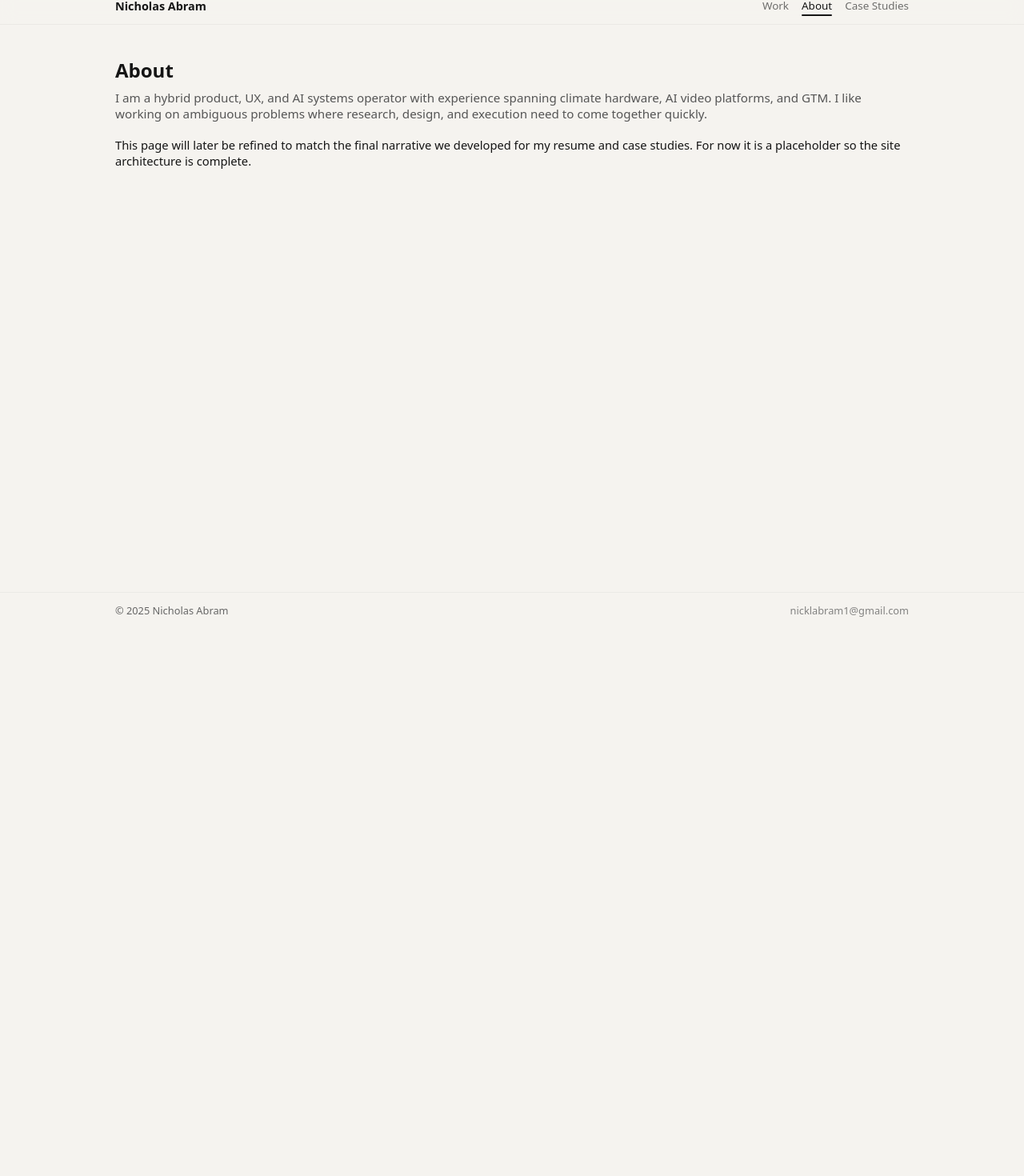
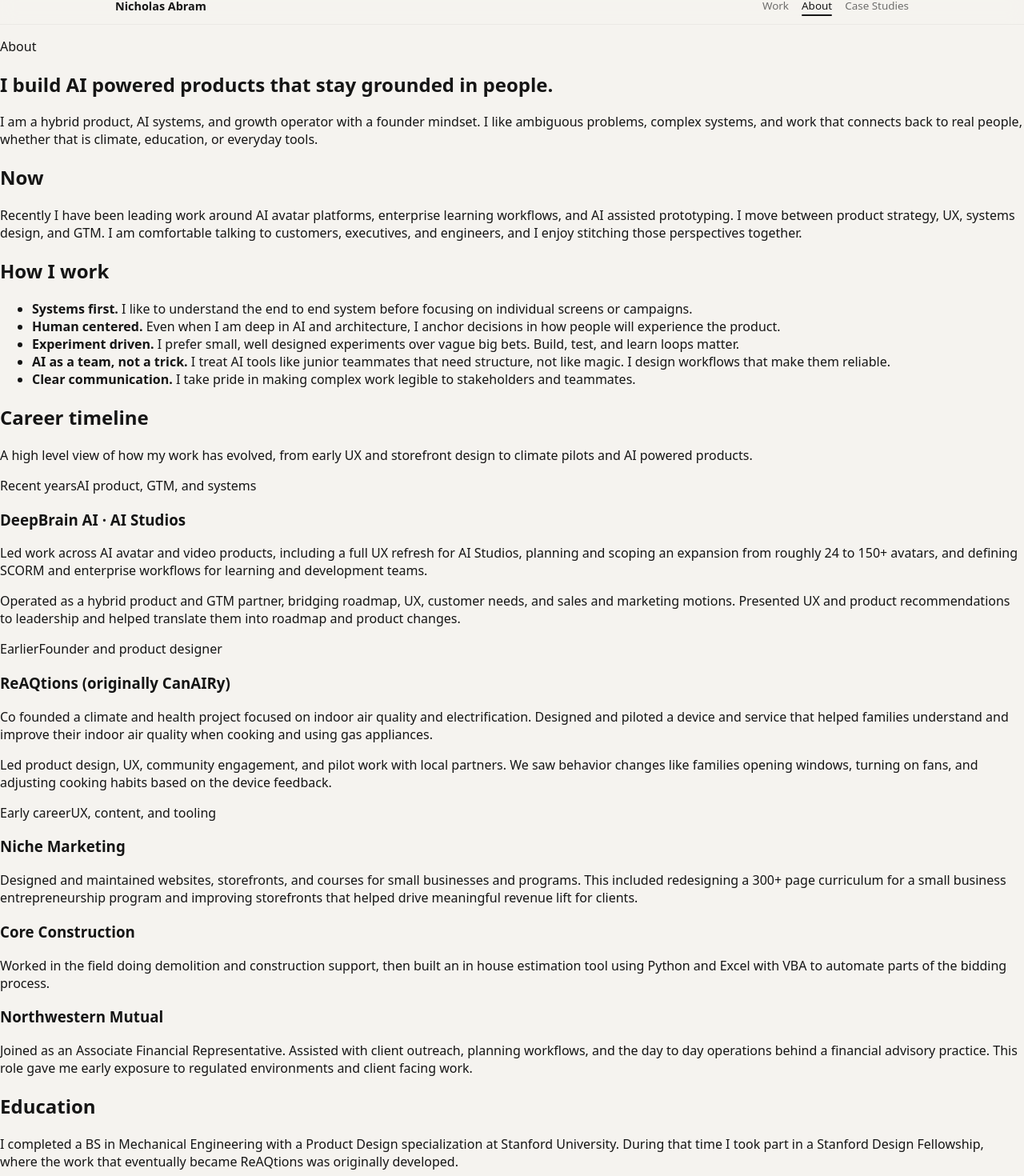
Before and after one commit to nabram/nick-portfolio, a React (Vite) app: page /about in a window 1280 px wide. Shown: the part 15-1485 px from the top of the page at 80% size. Before the commit the page ends 800 px from the top, so only its background shows below. Built offline with nearby package versions, Linux system fonts and the light colour scheme.

Commit message:
Update narrative for about and home page

```diff
--- a/src/pages/About.jsx
+++ b/src/pages/About.jsx
@@ -1,31 +1,163 @@
 import React from "react";
 import { usePageMeta } from "../hooks/usePageMeta";
 
-
 export const About = () => {
-    usePageMeta({
+  usePageMeta({
     title: "About · Nicholas Abram",
     description:
-      "Learn more about Nicholas Abram, a hybrid product, UX, and AI systems operator with experience across DeepBrain AI, ReAQtions, and digital product work.",
-    });
+      "Hybrid product, AI systems, and growth operator with a founder mindset. Timeline, principles, and how I work.",
+  });
 
-    return (
-    <div className="page">
-      <section className="page-header">
-        <h1>About</h1>
+  return (
+    <main className="about">
+      {/* Hero */}
+      <section className="about-hero">
+        <div className="about-hero-text">
+          <p className="about-eyebrow">About</p>
+          <h1 className="about-title">
+            I build AI powered products that stay grounded in people.
+          </h1>
+          <p className="about-subtitle">
+            I am a hybrid product, AI systems, and growth operator with a founder mindset.
+            I like ambiguous problems, complex systems, and work that connects back to
+            real people, whether that is climate, education, or everyday tools.
+          </p>
+        </div>
+      </section>
+
+      {/* Now and how I work */}
+      <section className="about-section">
+        <h2>Now</h2>
         <p>
-          I am a hybrid product, UX, and AI systems operator with experience spanning
-          climate hardware, AI video platforms, and GTM. I like working on ambiguous
-          problems where research, design, and execution need to come together quickly.
+          Recently I have been leading work around AI avatar platforms, enterprise learning
+          workflows, and AI assisted prototyping. I move between product strategy, UX,
+          systems design, and GTM. I am comfortable talking to customers, executives, and
+          engineers, and I enjoy stitching those perspectives together.
         </p>
       </section>
-      <section className="page-body">
+
+      <section className="about-section">
+        <h2>How I work</h2>
+        <ul className="about-list">
+          <li>
+            <strong>Systems first.</strong> I like to understand the end to end system
+            before focusing on individual screens or campaigns.
+          </li>
+          <li>
+            <strong>Human centered.</strong> Even when I am deep in AI and architecture, I
+            anchor decisions in how people will experience the product.
+          </li>
+          <li>
+            <strong>Experiment driven.</strong> I prefer small, well designed experiments
+            over vague big bets. Build, test, and learn loops matter.
+          </li>
+          <li>
+            <strong>AI as a team, not a trick.</strong> I treat AI tools like junior
+            teammates that need structure, not like magic. I design workflows that make
+            them reliable.
+          </li>
+          <li>
+            <strong>Clear communication.</strong> I take pride in making complex work
+            legible to stakeholders and teammates.
+          </li>
+        </ul>
+      </section>
+
+      {/* Career timeline */}
+      <section className="about-section">
+        <h2>Career timeline</h2>
+        <p className="about-section-intro">
+          A high level view of how my work has evolved, from early UX and storefront
+          design to climate pilots and AI powered products.
+        </p>
+
+        <div className="timeline">
+          <div className="timeline-item">
+            <div className="timeline-meta">
+              <span className="timeline-period">Recent years</span>
+              <span className="timeline-role">AI product, GTM, and systems</span>
+            </div>
+            <div className="timeline-body">
+              <h3>DeepBrain AI · AI Studios</h3>
+              <p>
+                Led work across AI avatar and video products, including a full UX refresh
+                for AI Studios, planning and scoping an expansion from roughly 24 to 150+
+                avatars, and defining SCORM and enterprise workflows for learning and
+                development teams.
+              </p>
+              <p>
+                Operated as a hybrid product and GTM partner, bridging roadmap, UX,
+                customer needs, and sales and marketing motions. Presented UX and product
+                recommendations to leadership and helped translate them into roadmap and
+                product changes.
+              </p>
+            </div>
+          </div>
+
+          <div className="timeline-item">
+            <div className="timeline-meta">
+              <span className="timeline-period">Earlier</span>
+              <span className="timeline-role">Founder and product designer</span>
+            </div>
+            <div className="timeline-body">
+              <h3>ReAQtions (originally CanAIRy)</h3>
+              <p>
+                Co founded a climate and health project focused on indoor air quality and
+                electrification. Designed and piloted a device and service that helped
+                families understand and improve their indoor air quality when cooking and
+                using gas appliances.
+              </p>
+              <p>
+                Led product design, UX, community engagement, and pilot work with local
+                partners. We saw behavior changes like families opening windows, turning
+                on fans, and adjusting cooking habits based on the device feedback.
+              </p>
+            </div>
+          </div>
+
+          <div className="timeline-item">
+            <div className="timeline-meta">
+              <span className="timeline-period">Early career</span>
+              <span className="timeline-role">UX, content, and tooling</span>
+            </div>
+            <div className="timeline-body">
+              <h3>Niche Marketing</h3>
+              <p>
+                Designed and maintained websites, storefronts, and courses for small
+                businesses and programs. This included redesigning a 300+ page curriculum
+                for a small business entrepreneurship program and improving storefronts
+                that helped drive meaningful revenue lift for clients.
+              </p>
+
+              <h3>Core Construction</h3>
+              <p>
+                Worked in the field doing demolition and construction support, then built
+                an in house estimation tool using Python and Excel with VBA to automate
+                parts of the bidding process.
+              </p>
+
+              <h3>Northwestern Mutual</h3>
+              <p>
+                Joined as an Associate Financial Representative. Assisted with client
+                outreach, planning workflows, and the day to day operations behind a
+                financial advisory practice. This role gave me early exposure to regulated
+                environments and client facing work.
+              </p>
+            </div>
+          </div>
+        </div>
+      </section>
+
+      {/* Education */}
+      <section className="about-section">
+        <h2>Education</h2>
         <p>
-          This page will later be refined to match the final narrative we developed for my
-          resume and case studies. For now it is a placeholder so the site architecture is
-          complete.
+          I completed a BS in Mechanical Engineering with a Product Design specialization
+          at Stanford University. During that time I took part in a Stanford Design
+          Fellowship, where the work that eventually became ReAQtions was originally
+          developed.
         </p>
       </section>
-    </div>
+    </main>
   );
 };
--- a/src/pages/Home.jsx
+++ b/src/pages/Home.jsx
@@ -1,58 +1,122 @@
 import React from "react";
+import { Link } from "react-router-dom";
 
-import { Link } from "react-router-dom";
 import { ProjectTileAIStudios } from "../components/cards/ProjectTileAIStudios";
 import { ProjectTileReAQtions } from "../components/cards/ProjectTileReAQtions";
 import { ProjectTileAvatars } from "../components/cards/ProjectTileAvatars";
 import { ProjectTileAIProductivitySystem } from "../components/cards/ProjectTileAIProductivitySystem";
-
+import { ProjectTileSCORM } from "../components/cards/ProjectTileSCORM"; // make sure this exists
 
 import { usePageMeta } from "../hooks/usePageMeta";
 
-
 export const Home = () => {
-
   usePageMeta({
-    title: "Nicholas Abram · Product, UX, and AI Systems",
+    title: "Nicholas Abram · Product, AI Systems, and Growth",
     description:
-      "Portfolio of Nicholas Abram, a hybrid product, UX, and AI systems operator working across AI video, climate hardware, and GTM.",
+      "Hybrid product, AI systems, and growth operator. I design and ship AI powered products, from avatar platforms to climate pilots.",
   });
 
   return (
-    <div className="home">
+    <main className="home">
+      {/* Hero */}
       <section className="home-hero">
-        <p className="home-eyebrow">Product · UX · AI Systems</p>
+        <p className="home-eyebrow">Product · AI Systems · Growth</p>
         <h1 className="home-title">
-          I design and ship products at the intersection of AI, UX, and growth.
+          I design and ship AI powered products, from climate pilots to enterprise tools.
         </h1>
         <p className="home-subtitle">
-          Hybrid product and UX operator with founder experience. I work across research,
-          workflows, and GTM to turn complex systems into interfaces people can actually use.
+          Hybrid product and AI systems operator with a founder mindset. I work across
+          UX, workflows, and GTM to turn complex systems into interfaces people can
+          actually use.
         </p>
+
+        <div className="home-meta-row">
+          <div className="home-meta-item">
+            <div className="home-meta-label">Now</div>
+            <span className="home-meta-value">
+              AI avatar and video platforms, enterprise learning, and AI assisted
+              prototyping.
+            </span>
+          </div>
+          <div className="home-meta-item">
+            <div className="home-meta-label">Focus</div>
+            <span className="home-meta-value">
+              AI product, GTM systems, rapid prototyping, climate and education.
+            </span>
+          </div>
+        </div>
+
+        <div className="home-cta-row">
+          <Link to="/case-studies" className="btn btn-primary">
+            View selected work
+          </Link>
+          <Link to="/about" className="btn btn-secondary">
+            About and timeline
+          </Link>
+        </div>
       </section>
 
+      {/* Positioning / how I create value */}
+      <section className="home-section">
+        <h2 className="home-section-title">How I create value</h2>
+        <div className="home-pillars">
+          <article className="pillar-card">
+            <h3>AI product and UX</h3>
+            <p>
+              I shape AI powered products end to end. I care about flows, edge cases, and
+              how features translate into real retention and usage, not just demos.
+            </p>
+          </article>
+          <article className="pillar-card">
+            <h3>Growth and GTM systems</h3>
+            <p>
+              I design systems that connect product, marketing, and sales, from avatar
+              catalog strategy to enterprise enablement and outbound motions.
+            </p>
+          </article>
+          <article className="pillar-card">
+            <h3>Rapid prototyping with AI</h3>
+            <p>
+              I use structured data, AI coding assistants, and tools like Reforge Build
+              and Lovable to go from idea to working prototypes fast while keeping UX and
+              architecture coherent.
+            </p>
+          </article>
+        </div>
+      </section>
+
+      {/* Selected work */}
       <section className="home-section">
         <div className="home-section-header">
-          <h2>Selected work</h2>
+          <h2 className="home-section-title">Selected case studies</h2>
           <Link to="/case-studies" className="home-link">
             View all case studies
           </Link>
         </div>
+
+        <p className="home-section-intro">
+          A sample of recent work that shows how I operate across product, AI systems, and
+          GTM.
+        </p>
+
         <div className="home-grid">
+          <Link to="/case-studies/ai-studios">
+            <ProjectTileAIStudios />
+          </Link>
+
+          <Link to="/case-studies/avatar-pipeline">
+            <ProjectTileAvatars />
+          </Link>
+
+          <Link to="/case-studies/reaqtions">
+            <ProjectTileReAQtions />
+          </Link>
+
           <Link to="/case-studies/ai-portfolio-system">
             <ProjectTileAIProductivitySystem />
           </Link>
-          <Link to="/case-studies/ai-studios">
-            <ProjectTileAIStudios />
-          </Link>
-          <Link to="/case-studies/avatar-pipeline">
-            <ProjectTileAvatars />
-          </Link>
-          <Link to="/case-studies/reaqtions">
-            <ProjectTileReAQtions />
-          </Link>
         </div>
       </section>
-    </div>
+    </main>
   );
 };
```
